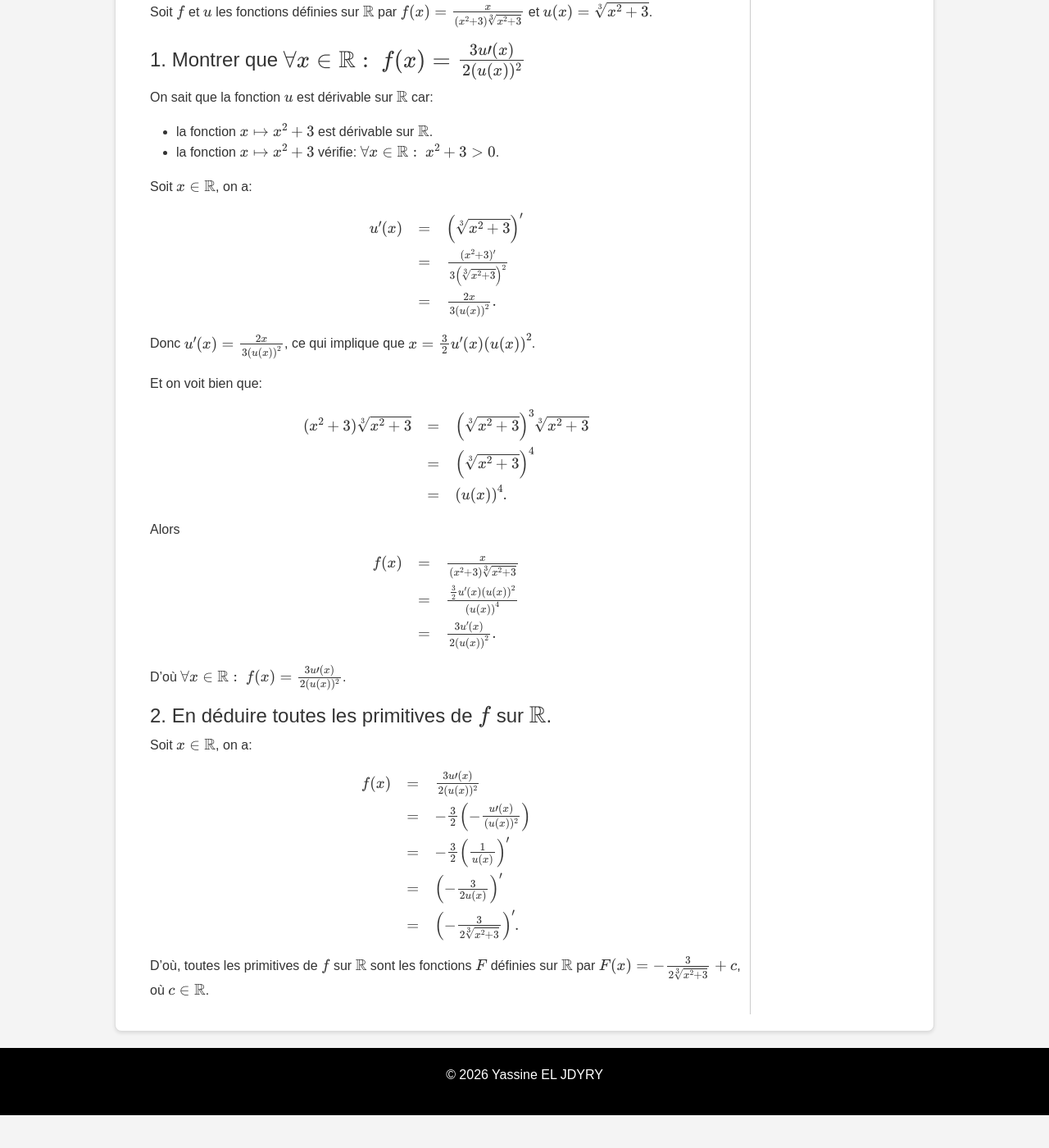
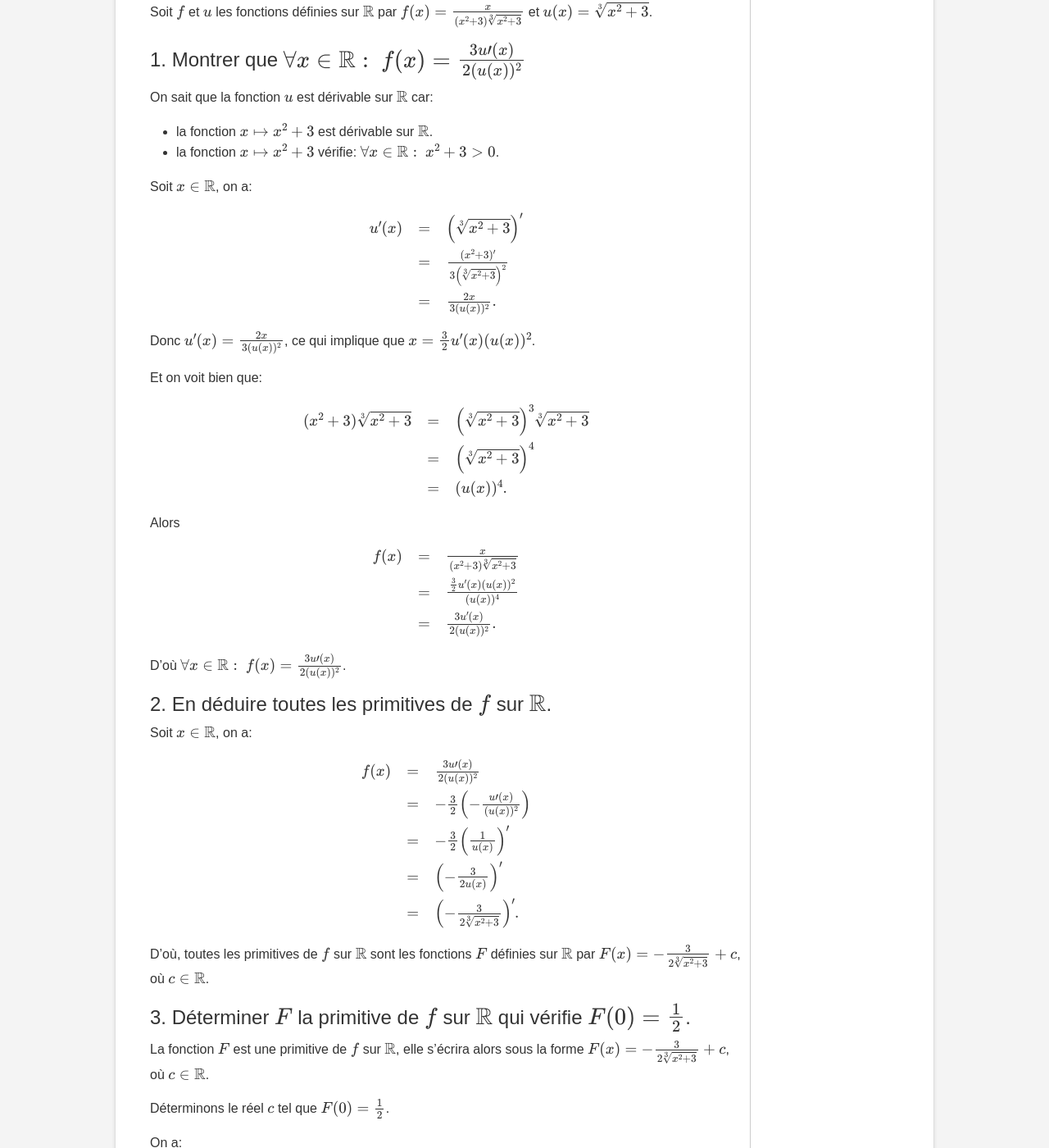
Before and after one commit to learninmath/learninmath.github.io, a Jekyll site: the page built from _2bpc/chapitre5.md, in a window 1280 px wide and 1400 px high, scrolled down 1835 px. Shown: the whole window at 82% size. Built offline with Jekyll 4.4.1, drawn with Linux system fonts in a browser that asks for light colours; before the commit the page ends 3195 px from its top, so only the background shows below that; some of the changed text lies outside the part shown.

```diff
--- a/_2bpc/chapitre5.md
+++ b/_2bpc/chapitre5.md
@@ -92,11 +92,11 @@ $$
 \begin{array}{rcl}
 u'(x) & = & \left(\sqrt[3]{x^2+3}\right)' \\
       & = & \frac{(x^2+3)'}{3\left(\sqrt[3]{x^2+3}\right)^2} \\
-      & = & \frac{2x}{3\left(u(x)\right)^2}.
+      & = & \frac{2x}{3(u(x))^2}.
 \end{array}
 $$
 
-Donc $u'(x)=\frac{2x}{3\left(u(x)\right)^2}$, ce qui implique que $x=\frac32 u'(x) \left(u(x)\right)^2$.
+Donc $u'(x)=\frac{2x}{3(u(x))^2}$, ce qui implique que $x=\frac32 u'(x) (u(x))^2$.
 
 Et on voit bien que:
 
@@ -104,7 +104,7 @@ $$
 \begin{array}{rcl}
 (x^2+3)\sqrt[3]{x^2+3} & = & \left(\sqrt[3]{x^2+3}\right)^3\sqrt[3]{x^2+3} \\
                        & = & \left(\sqrt[3]{x^2+3}\right)^4 \\
-                       & = & \left(u(x)\right)^4.
+                       & = & (u(x))^4.
 \end{array}
 $$
 
@@ -113,8 +113,8 @@ Alors
 $$
 \begin{array}{rcl}
 f(x) & = & \frac{x}{(x^2+3)\sqrt[3]{x^2+3}} \\
-     & = & \frac{\frac32 u'(x) \left(u(x)\right)^2}{\left(u(x)\right)^4} \\
-     & = & \frac{3 u'(x)}{2\left(u(x)\right)^2}.
+     & = & \frac{\frac32 u'(x) (u(x))^2}{(u(x))^4} \\
+     & = & \frac{3 u'(x)}{2(u(x))^2}.
 \end{array}
 $$
 
@@ -135,3 +135,23 @@ f(x) & = & \frac{3u′(x)}{2(u(x))^2} \\
 $$
 
 D'où, toutes les primitives de $f$ sur $\mathbb{R}$ sont les fonctions $F$ définies sur $\mathbb{R}$ par $F(x)=-\frac3{2\sqrt[3]{x^2+3}}+c$, où $c\in\mathbb{R}$.
+
+#### 3. Déterminer $F$ la primitive de $f$ sur $\mathbb{R}$ qui vérifie $F(0)=\frac12$.
+
+La fonction $F$ est une primitive de $f$ sur $\mathbb{R}$, elle s'écrira alors sous la forme $F(x)=-\frac3{2\sqrt[3]{x^2+3}}+c$, où $c\in\mathbb{R}$.
+
+Déterminons le réel $c$ tel que $F(0)=\frac12$.
+
+On a:
+
+$$
+\begin{array}{rcl}
+$F(0) = \frac12$ & \iff & -\frac3{2\sqrt[3]{0^2+3}}+c = \frac12 \\
+                 & \iff & -\frac3{2\sqrt[3]{3}}+c = \frac12 \\
+                 & \iff & -\frac{\sqrt[3]{3}^2}{2}+c = \frac12 \\
+                 & \iff & c = \frac12+\frac{\sqrt[3]{3}^2}{2} \\
+                 & \iff & c = \frac{1+\sqrt[3]{3}^2}{2}.
+\end{array}
+$$
+
+D'où $\forall x\in\mathbb{R}:\ F(x)=\sqrt{x^2+1}+x+\frac{1+\sqrt[3]{3}^2}{2}$.
```
